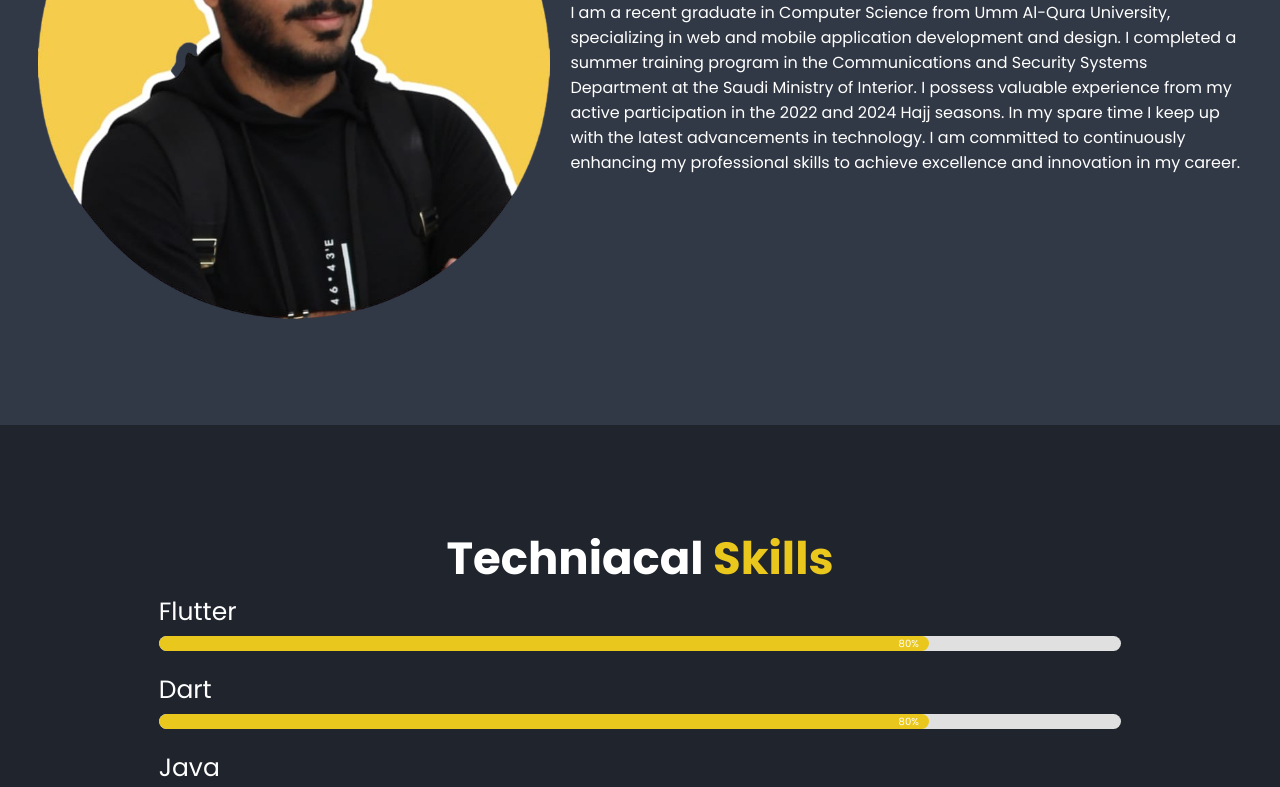
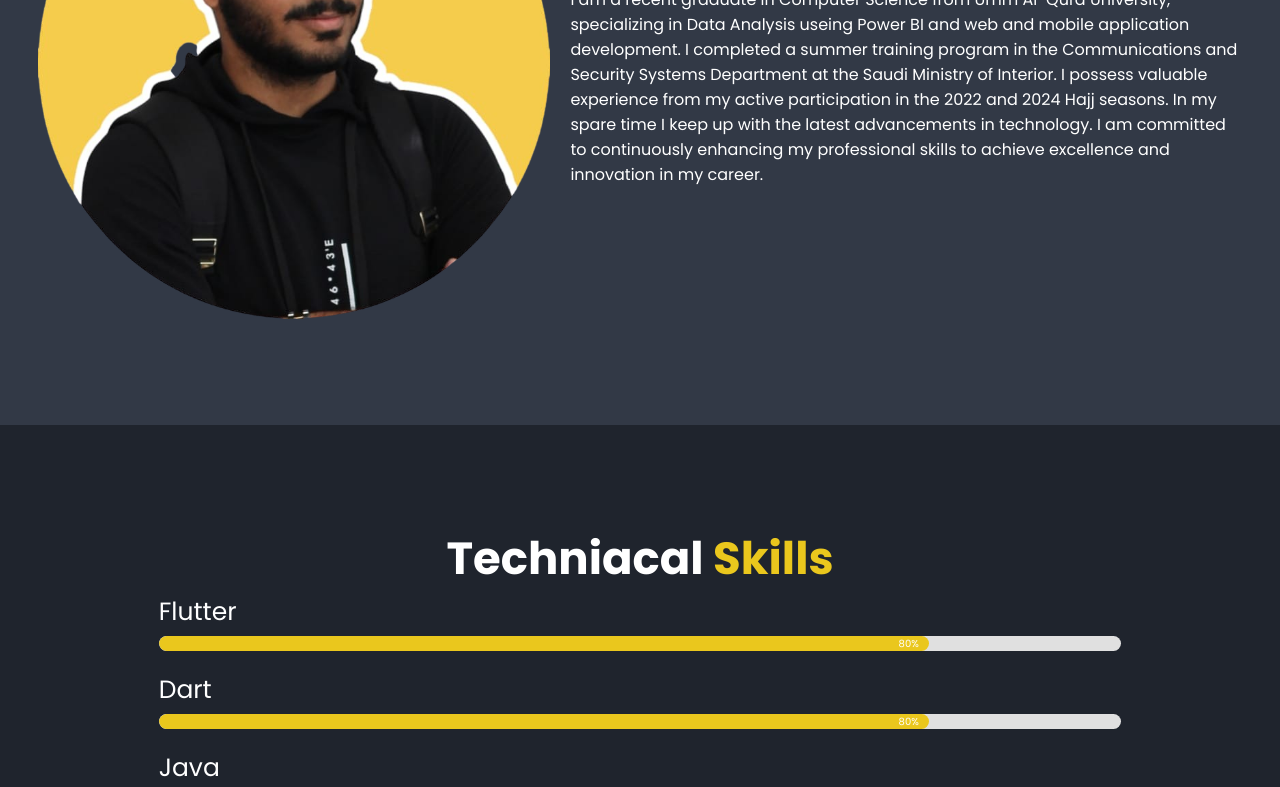
Before and after one commit to OSS-CS/AboutOsamh-, a plain HTML site: page index.html in a window 1280 px wide. Shown: the part 1175-1962 px from the top of the page. Drawn offline with nearby package versions, Linux system fonts and the light colour scheme.

Commit message:
add Data Analysis in About me

```diff
--- a/index.html
+++ b/index.html
@@ -57,7 +57,7 @@
 
     <div class="about-content">
       <h2 class="heading">About <span>Me</span></h2>
-      <p>I am a recent graduate in Computer Science from Umm Al-Qura University, specializing in web and mobile application development and design. I completed a summer training program in the Communications and Security Systems Department at the Saudi Ministry of Interior. I possess valuable experience from my active participation in the 2022 and 2024 Hajj seasons. In my spare time I keep up with the latest advancements in technology. I am committed to continuously enhancing my professional skills to achieve excellence and innovation in my career.</p>
+      <p>I am a recent graduate in Computer Science from Umm Al-Qura University, specializing in Data Analysis useing Power BI and web and mobile application development. I completed a summer training program in the Communications and Security Systems Department at the Saudi Ministry of Interior. I possess valuable experience from my active participation in the 2022 and 2024 Hajj seasons. In my spare time I keep up with the latest advancements in technology. I am committed to continuously enhancing my professional skills to achieve excellence and innovation in my career.</p>
     </div>
   </section>
 
```
